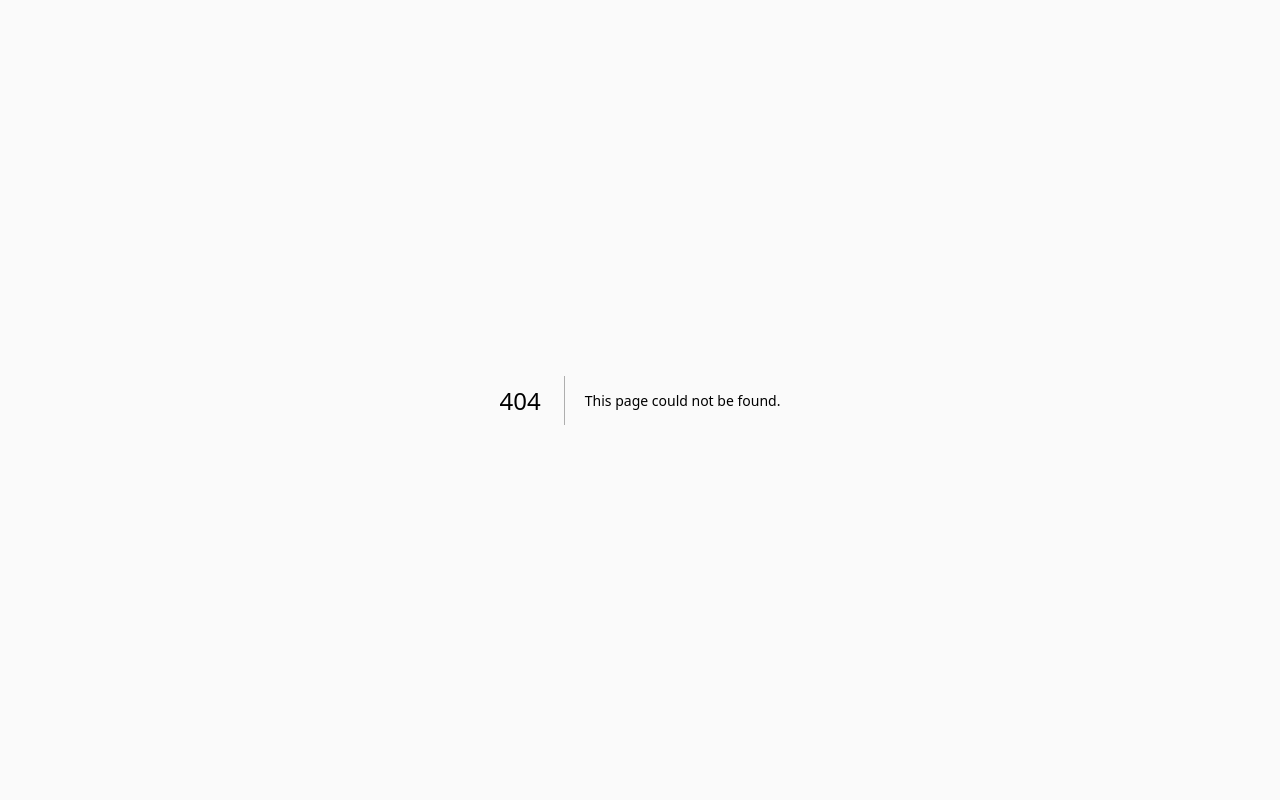
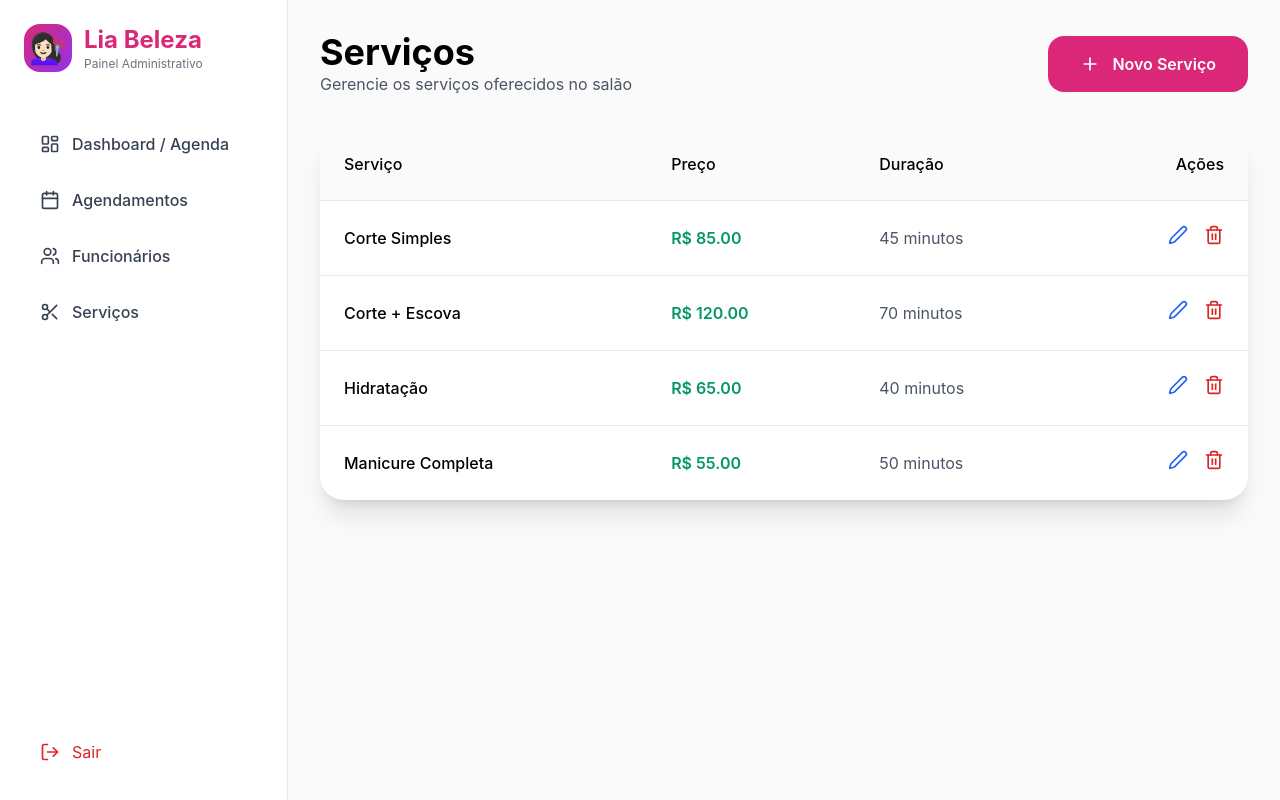
Before and after one commit to alexpinto2-dev/lia-beleza, a Next.js app: page /admin/servicos in a window 1280 px wide. Before the commit this address had no page. Built offline with nearby package versions, Linux system fonts and the light colour scheme.

Commit message:
Create page.tsx
Cria tela de Serviços com CRUD completo

```diff
--- /dev/null
+++ b/app/admin/servicos/page.tsx
@@ -0,0 +1,170 @@
+'use client';
+
+import { useState } from 'react';
+import { Plus, Edit2, Trash2 } from 'lucide-react';
+
+type Servico = {
+  id: string;
+  name: string;
+  price: number;
+  duration_minutes: number;
+};
+
+export default function Servicos() {
+  const [servicos, setServicos] = useState<Servico[]>([
+    { id: '1', name: 'Corte Simples', price: 85, duration_minutes: 45 },
+    { id: '2', name: 'Corte + Escova', price: 120, duration_minutes: 70 },
+    { id: '3', name: 'Hidratação', price: 65, duration_minutes: 40 },
+    { id: '4', name: 'Manicure Completa', price: 55, duration_minutes: 50 },
+  ]);
+
+  const [modalOpen, setModalOpen] = useState(false);
+  const [editing, setEditing] = useState<Servico | null>(null);
+  const [nome, setNome] = useState('');
+  const [preco, setPreco] = useState('');
+  const [duracao, setDuracao] = useState('');
+
+  const salvarServico = () => {
+    if (!nome || !preco || !duracao) return;
+
+    const novoServico = {
+      id: editing ? editing.id : Date.now().toString(),
+      name: nome,
+      price: parseFloat(preco),
+      duration_minutes: parseInt(duracao)
+    };
+
+    if (editing) {
+      setServicos(servicos.map(s => s.id === editing.id ? novoServico : s));
+    } else {
+      setServicos([...servicos, novoServico]);
+    }
+
+    setModalOpen(false);
+    setEditing(null);
+    setNome('');
+    setPreco('');
+    setDuracao('');
+  };
+
+  const editar = (serv: Servico) => {
+    setEditing(serv);
+    setNome(serv.name);
+    setPreco(serv.price.toString());
+    setDuracao(serv.duration_minutes.toString());
+    setModalOpen(true);
+  };
+
+  const excluir = (id: string) => {
+    if (confirm('Tem certeza que deseja excluir este serviço?')) {
+      setServicos(servicos.filter(s => s.id !== id));
+    }
+  };
+
+  return (
+    <div className="p-8">
+      <div className="max-w-6xl mx-auto">
+        <div className="flex justify-between items-center mb-8">
+          <div>
+            <h1 className="text-4xl font-bold">Serviços</h1>
+            <p className="text-gray-600">Gerencie os serviços oferecidos no salão</p>
+          </div>
+          <button
+            onClick={() => { setEditing(null); setNome(''); setPreco(''); setDuracao(''); setModalOpen(true); }}
+            className="flex items-center gap-3 bg-pink-600 text-white px-8 py-4 rounded-2xl font-semibold hover:bg-pink-700 transition"
+          >
+            <Plus className="w-5 h-5" />
+            Novo Serviço
+          </button>
+        </div>
+
+        <div className="bg-white rounded-3xl shadow-xl overflow-hidden">
+          <table className="w-full">
+            <thead className="bg-zinc-50 border-b">
+              <tr>
+                <th className="text-left p-6 font-medium">Serviço</th>
+                <th className="text-left p-6 font-medium">Preço</th>
+                <th className="text-left p-6 font-medium">Duração</th>
+                <th className="text-right p-6 font-medium">Ações</th>
+              </tr>
+            </thead>
+            <tbody className="divide-y">
+              {servicos.map(serv => (
+                <tr key={serv.id} className="hover:bg-zinc-50">
+                  <td className="p-6 font-medium">{serv.name}</td>
+                  <td className="p-6 text-emerald-600 font-semibold">R$ {serv.price.toFixed(2)}</td>
+                  <td className="p-6 text-gray-600">{serv.duration_minutes} minutos</td>
+                  <td className="p-6 text-right space-x-4">
+                    <button onClick={() => editar(serv)} className="text-blue-600 hover:text-blue-700">
+                      <Edit2 className="w-5 h-5" />
+                    </button>
+                    <button onClick={() => excluir(serv.id)} className="text-red-600 hover:text-red-700">
+                      <Trash2 className="w-5 h-5" />
+                    </button>
+                  </td>
+                </tr>
+              ))}
+            </tbody>
+          </table>
+        </div>
+
+        {/* Modal */}
+        {modalOpen && (
+          <div className="fixed inset-0 bg-black/60 flex items-center justify-center z-50">
+            <div className="bg-white rounded-3xl p-8 w-full max-w-md">
+              <h2 className="text-2xl font-bold mb-6">
+                {editing ? 'Editar Serviço' : 'Novo Serviço'}
+              </h2>
+
+              <input
+                type="text"
+                placeholder="Nome do serviço"
+                value={nome}
+                onChange={(e) => setNome(e.target.value)}
+                className="w-full border border-gray-300 rounded-2xl px-5 py-4 mb-4"
+              />
+
+              <div className="grid grid-cols-2 gap-4">
+                <div>
+                  <label className="text-sm text-gray-600">Preço (R$)</label>
+                  <input
+                    type="number"
+                    placeholder="85"
+                    value={preco}
+                    onChange={(e) => setPreco(e.target.value)}
+                    className="w-full border border-gray-300 rounded-2xl px-5 py-4 mt-1"
+                  />
+                </div>
+                <div>
+                  <label className="text-sm text-gray-600">Duração (minutos)</label>
+                  <input
+                    type="number"
+                    placeholder="45"
+                    value={duracao}
+                    onChange={(e) => setDuracao(e.target.value)}
+                    className="w-full border border-gray-300 rounded-2xl px-5 py-4 mt-1"
+                  />
+                </div>
+              </div>
+
+              <div className="flex gap-4 mt-8">
+                <button
+                  onClick={() => setModalOpen(false)}
+                  className="flex-1 py-4 border border-gray-300 rounded-2xl font-medium"
+                >
+                  Cancelar
+                </button>
+                <button
+                  onClick={salvarServico}
+                  className="flex-1 py-4 bg-pink-600 text-white rounded-2xl font-medium hover:bg-pink-700"
+                >
+                  Salvar Serviço
+                </button>
+              </div>
+            </div>
+          </div>
+        )}
+      </div>
+    </div>
+  );
+}
```
